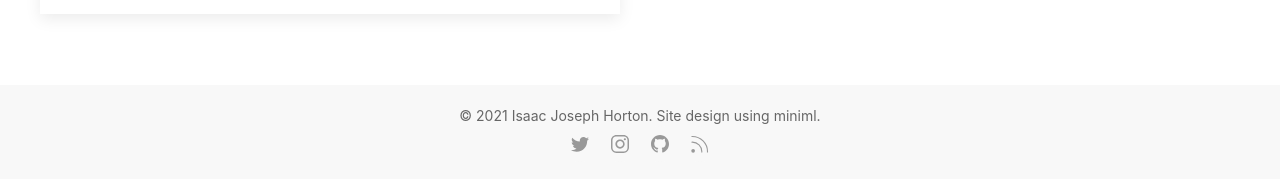
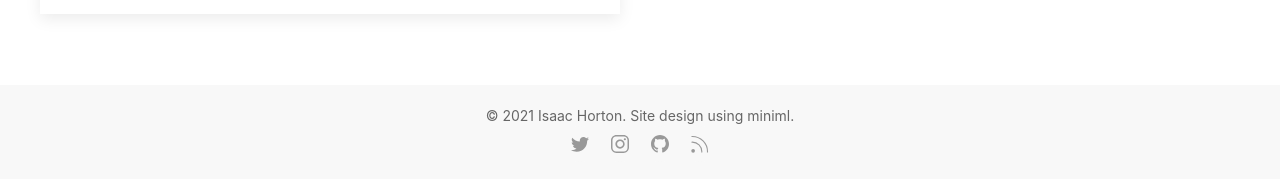
Before and after one commit to kre8t/kre8t.github.io, a Jekyll site: the page built from index.html, in a window 1280 px wide. Shown: the part 2037-2216 px from the top of the page. Built offline with Jekyll 4.4.1, drawn with Linux system fonts in a browser that asks for light colours.

Commit message:
updated base url

```diff
--- a/_config.yml
+++ b/_config.yml
@@ -69,7 +69,7 @@
 description: >- # this means to ignore newlines until "baseurl:"
   Design and software solutions for business. Ecommerce expert. Usability investigator.
 baseurl: "" # the subpath of your site, e.g. /blog
-url: "https://isaacjosephhorton.github.io" # the base hostname & protocol for your site, e.g. https://example.com
+url: "https://kre8t.github.io" # the base hostname & protocol for your site, e.g. https://example.com
 avatar: /assets/logo.png #path/to/avatar.png
 lang: en
 locale: en_US
--- a/_includes/footer.html
+++ b/_includes/footer.html
@@ -4,7 +4,7 @@
       <div class="uk-grid-match uk-child-width-1-1@m" uk-grid>
         <div class="uk-text-center uk-text-small">
           <p>
-            &copy; 2021 <a class="uk-link-text" href="{{"https://isaacjosephhorton.github.io" | relative_url }}">Isaac Joseph Horton</a>. Site design using <a class="uk-link-text" href="{{"https://st4rlab.github.io/miniml/" | relative_url }}">miniml</a>.
+            &copy; 2021 <a class="uk-link-text" href="{{"https://kre8t.github.io" | relative_url }}">Isaac Horton</a>. Site design using <a class="uk-link-text" href="{{"https://st4rlab.github.io/miniml/" | relative_url }}">miniml</a>.
            <br>
             {% include footer-links.html %}
           </p>
```
